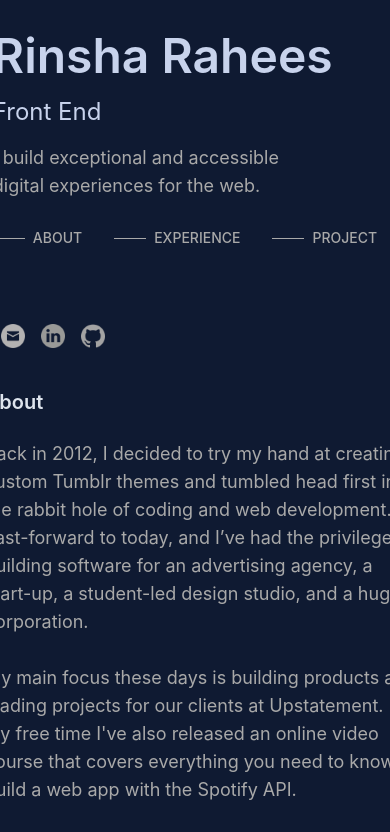
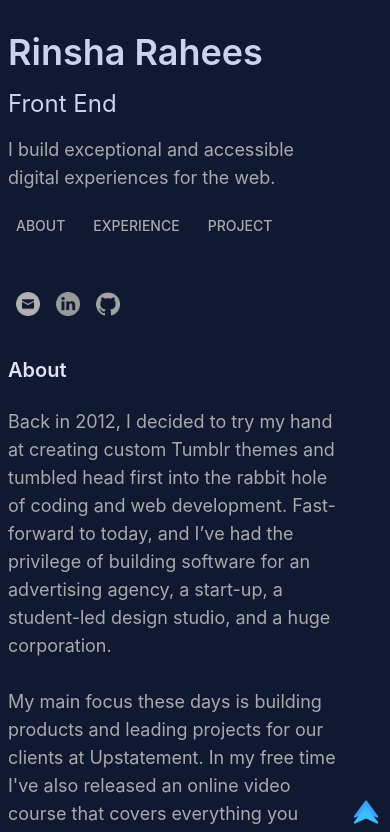
Before and after one commit to Rinsha-Rahees/Portfolio, a React (Create React App) app in the folder my-portfolio/: page / in a window 390 px wide. Shown: the top 832 px of the page. Built offline with nearby package versions, Linux system fonts and the light colour scheme.

Commit message:
Responsive fix

```diff
--- a/my-portfolio/src/Components/Nav.js
+++ b/my-portfolio/src/Components/Nav.js
@@ -2,11 +2,11 @@ import React from 'react'
 import NavItems from './NavItems'
 
 function Nav(props) {
-    const {children, href} = props
+    const { children, href } = props
     return (
         <nav>
-            <ul className='NavItems flex flex-row items-center mr-5'>
-            <hr className='w-8 float-left mr-2'/><NavItems href = {href}>{children}</NavItems>
+            <ul className='NavItems flex flex-row items-center'>
+            <hr className='w-8 float-left mr-2 invisible lg:visible'/><NavItems href={href}>{children}</NavItems>
             </ul>
         </nav>
     )
--- a/my-portfolio/src/Components/NavItems.js
+++ b/my-portfolio/src/Components/NavItems.js
@@ -3,7 +3,7 @@ import React from 'react'
 function NavItems(props) {
     const {href, children} = props
     return (
-        <li className='mr-3 my-5'><a href={href}>{children}</a></li>
+       <li className='-ml-8 mr-5 mt-4 lg:mt-4'><a href={href}>{children}</a></li>
     )
 }
 
--- a/my-portfolio/src/Header.js
+++ b/my-portfolio/src/Header.js
@@ -3,11 +3,11 @@ import Nav from './Components/Nav'
 
 function Header() {
   return (
-    <header id='header' className="App-header mx-12 mt-8">
+    <header id='header' className="App-header">
 
-      <div className="headerTitle flex flex-col flex-1 items-left">
+      <div className="headerTitle flex flex-col flex-1 items-left mt-8">
 
-        <h1 className='text-5xl 2xl:text-6xl text-blue-light font-semibold'>Rinsha Rahees</h1>
+        <h1 className='text-4xl lg:text-5xl 2xl:text-6xl text-blue-light font-semibold'>Rinsha Rahees</h1>
         <h2 className='text-2xl mt-4 2xl:text-3xl text-blue-light'>Front End</h2>
         <p className='mt-4 max-w-xs 2xl:text-2xl'>I build exceptional and accessible digital experiences for the web.</p>
 
--- a/my-portfolio/src/Home.js
+++ b/my-portfolio/src/Home.js
@@ -9,34 +9,25 @@ import Contact from './Contact';
 
 function Home() {
   return (
-    <div className="Home text-grey bg-blue-dark leading-7 text-lg">
+    <div className="Home text-grey bg-blue-dark leading-7 text-lg relative">
 
       <div className='App-content max-w-screen-xl overflow-y-hidden'>
 
-        <div className='App-column flex flex-col flex-1 ml-3'>
+        <div className='App-column flex flex-col flex-1'>
 
-          <div className='Contents top-8 lg:fixed lg:left-10 xl:left-30 2xl:ml-96 '>
+          <div className='Contents top-8 ml-2 lg:fixed lg:left-10 xl:left-30 2xl:ml-96 '>
             <Header id='header' />
           </div>
 
 
-          <div className='lg:ml-40'>
+          <div className='ml-2 mr-12 mb-8 lg:ml-40'>
 
-            <div className='Contents mx-10 mb-10 lg:max-w-3xl lg:ml-80'>
+            <div className='Contents lg:max-w-3xl lg:ml-80'>
               <About />
               <Experience />
 
               <Works />
 
-              <div className='relative'>
-
-              </div>
-
-              <div className='scrollUp sticky w-12 flex float-right' onClick={() => window.scrollTo({ top: 0, behavior: 'smooth' })}>
-
-                <img src='\Images\up-arrow-blue.png' />
-
-              </div>
 
 
               {/* Potfolio Downloadable pdf  */}
@@ -55,9 +46,15 @@ function Home() {
 
 
       </div>
+        <div className='scrollUp w-8 fixed bottom-2 right-2 animate-bounce lg:invisible' onClick={() => window.scrollTo({ top: 0, behavior: 'smooth' })}>
+
+          <img src='\Images\up-arrow-blue.png' />
+
+        </div>
 
 
-    </div>
+    </div >
+
   )
 }
 
--- a/my-portfolio/tailwind.config.js
+++ b/my-portfolio/tailwind.config.js
@@ -8,7 +8,7 @@ module.exports = {
       },
       width: {
         '133px': '133px',
-      }
+      },
     },
     colors: {
       grey: '#A9A9A9',
@@ -27,5 +27,6 @@ module.exports = {
       },
     },
   },
+
   plugins: [],
 }
```
